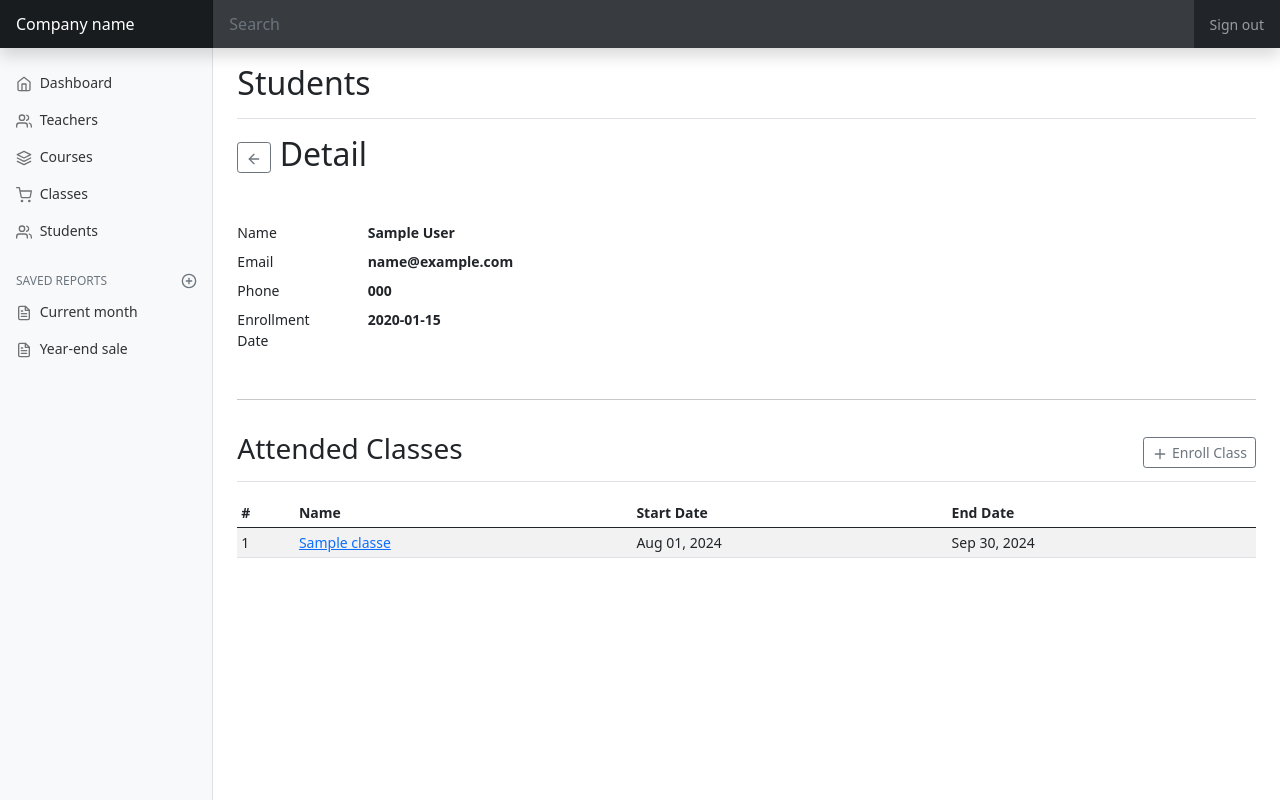
After one commit to yehtutwin-tech/school, a PHP site: page /show.php?id=1 in a window 1280 px wide. The commit adds this page. Run offline with PHP 8.4, Linux system fonts and the light colour scheme; tables that the repository leaves empty hold one stand-in row (values such as "Sample post"); some libraries are stand-ins or nearby versions.

Commit message:
student list and detail - query added

```diff
--- a/classes/index.php
+++ b/classes/index.php
@@ -19,6 +19,7 @@
         </tr>
       </thead>
       <tbody>
+        <tr>
           <td>1</td>
           <td>
             <a href="" class="btn btn-warning">
@@ -28,6 +29,7 @@
               <span data-feather="trash"></span>
             </a>
           </td>
+        </tr>
       </tbody>
     </table>
   </div>
--- a/courses/index.php
+++ b/courses/index.php
@@ -19,6 +19,7 @@
         </tr>
       </thead>
       <tbody>
+        <tr>
           <td>1</td>
           <td>
             <a href="" class="btn btn-warning">
@@ -28,6 +29,7 @@
               <span data-feather="trash"></span>
             </a>
           </td>
+        </tr>
       </tbody>
     </table>
   </div>
--- a/dbConnection.php
+++ b/dbConnection.php
@@ -0,0 +1,11 @@
+<?php
+  $db_host = 'localhost';
+  $db_user = 'root';
+  $db_pass = '';
+  $db_name = 'school';
+
+  $conn = new mysqli($db_host, $db_user, $db_pass, $db_name);
+
+  if ($conn->connect_error) {
+    die('db connection failed: ' . $conn->connect_error);
+  }
--- a/partials/header.php
+++ b/partials/header.php
@@ -1,4 +1,7 @@
-<?php include_once('../config.php'); ?>
+<?php
+  include_once('../config.php');
+  include_once('../dbConnection.php');
+?>
 <!doctype html>
 <html lang="en">
 
--- a/partials/sidebar.php
+++ b/partials/sidebar.php
@@ -1,33 +1,45 @@
 
+<?php
+  $url = $_SERVER['REQUEST_URI'];
+
+  // Split the URL by '/' and get the second-to-last segment
+  $segments = explode('/', trim($url, '/'));
+
+  if (strpos($url, 'index.php') === false) {
+    $module = $segments[count($segments) - 1];
+  } else {
+    $module = $segments[count($segments) - 2];
+  }
+?>
 <nav id="sidebarMenu" class="col-md-3 col-lg-2 d-md-block bg-light sidebar collapse">
   <div class="position-sticky pt-3">
     <ul class="nav flex-column">
       <li class="nav-item">
-        <a class="nav-link active" aria-current="page" href="<?= PROJECT_ROOT ?>/dashboard/index.php">
+        <a class="nav-link <?= $module == 'dashboard' ? 'active' : '' ?>" aria-current="page" href="<?= PROJECT_ROOT ?>/dashboard">
           <span data-feather="home"></span>
           Dashboard
         </a>
       </li>
       <li class="nav-item">
-        <a class="nav-link" href="<?= PROJECT_ROOT ?>/teachers/index.php">
+        <a class="nav-link <?= $module == 'teachers' ? 'active' : '' ?>" href="<?= PROJECT_ROOT ?>/teachers">
           <span data-feather="users"></span>
           Teachers
         </a>
       </li>
       <li class="nav-item">
-        <a class="nav-link" href="<?= PROJECT_ROOT ?>/courses/index.php">
+        <a class="nav-link <?= $module == 'courses' ? 'active' : '' ?>" href="<?= PROJECT_ROOT ?>/courses">
           <span data-feather="layers"></span>
           Courses
         </a>
       </li>
       <li class="nav-item">
-        <a class="nav-link" href="<?= PROJECT_ROOT ?>/classes/index.php">
+        <a class="nav-link <?= $module == 'classes' ? 'active' : '' ?>" href="<?= PROJECT_ROOT ?>/classes">
           <span data-feather="shopping-cart"></span>
           Classes
         </a>
       </li>
       <li class="nav-item">
-        <a class="nav-link" href="<?= PROJECT_ROOT ?>/students/index.php">
+        <a class="nav-link <?= $module == 'students' ? 'active' : '' ?>" href="<?= PROJECT_ROOT ?>/students">
           <span data-feather="users"></span>
           Students
         </a>
--- /dev/null
+++ b/students/show.php
@@ -0,0 +1,98 @@
+<?php include_once('../partials/header.php'); ?>
+
+<?php
+  if (!isset($_GET['id'])) {
+    header('Location: index.php');
+  }
+
+  $id = $_GET['id'];
+
+  $sql = "SELECT * FROM students WHERE id=$id";
+
+  $result = $conn->query($sql);
+
+  $row = $result->fetch_assoc();
+
+  if (!$row) {
+    header('Location: index.php');
+  }
+
+  $sql_classes = "SELECT * FROM `classes` JOIN registrations ON registrations.class_id = classes.id WHERE registrations.student_id = $id";
+
+  $result_classes = $conn->query($sql_classes);
+
+  if (!$result_classes) {
+    die('query failed: ' . $conn->error);
+  }
+?>
+
+<main class="col-md-9 ms-sm-auto col-lg-10 px-md-4">
+  <div class="d-flex justify-content-between flex-wrap flex-md-nowrap align-items-center pt-3 pb-2 mb-3 border-bottom">
+    <h1 class="h2">Students</h1>
+  </div>
+
+  <h2>
+    <a href="<?= PROJECT_ROOT ?>/students" type="button" class="btn btn-sm btn-outline-secondary">
+      <span data-feather="arrow-left"></span>
+    </a>
+    Detail
+  </h2>
+  <div class="row my-5">
+    <div class="col-6">
+      <div class="row">
+        <div class="col-3">Name</div>
+        <div class="col-7 fw-bold"><?= $row['first_name'].' '.$row['last_name'] ?></div>
+      </div>
+      <div class="row mt-2">
+        <div class="col-3">Email</div>
+        <div class="col-7 fw-bold"><?= $row['email'] ?></div>
+      </div>
+      <div class="row mt-2">
+        <div class="col-3">Phone</div>
+        <div class="col-7 fw-bold"><?= $row['phone'] ?></div>
+      </div>
+      <div class="row mt-2">
+        <div class="col-3">Enrollment Date</div>
+        <div class="col-7 fw-bold"><?= $row['enrollment_date'] ?></div>
+      </div>
+    </div>
+  </div>
+
+  <hr/>
+
+  <div class="d-flex justify-content-between flex-wrap flex-md-nowrap align-items-center pt-3 pb-2 mb-3 border-bottom">
+    <h3>Attended Classes</h3>
+    <button type="button" class="btn btn-sm btn-outline-secondary">
+      <span data-feather="plus"></span>
+      Enroll Class
+    </button>
+  </div>
+  <div class="table-responsive">
+    <table class="table table-striped table-sm">
+      <thead>
+        <tr>
+          <th scope="col">#</th>
+          <th scope="col">Name</th>
+          <th scope="col">Start Date</th>
+          <th scope="col">End Date</th>
+        </tr>
+      </thead>
+      <tbody>
+        <?php while($row_class = $result_classes->fetch_assoc()) { ?>
+          <tr>
+            <td><?= $row_class['id'] ?></td>
+            <td>
+              <a href="<?= PROJECT_ROOT ?>/classes/show.php?id=<?= $row_class['id'] ?>">
+                <?= $row_class['name'] ?>
+              </a>
+            </td>
+            <td>Aug 01, 2024</td>
+            <td>Sep 30, 2024</td>
+          </tr>
+        <?php } ?>
+      </tbody>
+    </table>
+  </div>
+</main>
+
+<?php include_once('../partials/footer.php'); ?>
--- a/teachers/index.php
+++ b/teachers/index.php
@@ -19,6 +19,7 @@
         </tr>
       </thead>
       <tbody>
+        <tr>
           <td>1</td>
           <td>
             <a href="" class="btn btn-warning">
@@ -28,6 +29,7 @@
               <span data-feather="trash"></span>
             </a>
           </td>
+        </tr>
       </tbody>
     </table>
   </div>
```
Also changed, not shown: students/index.php (+21 -1 lines). Lines whose indentation alone changed are shown as unchanged.
